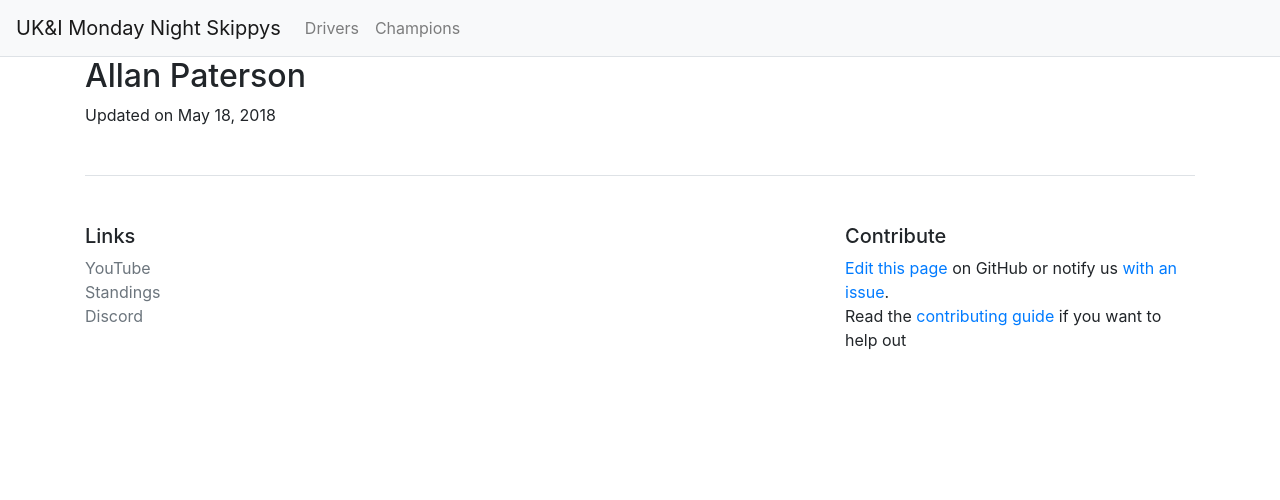
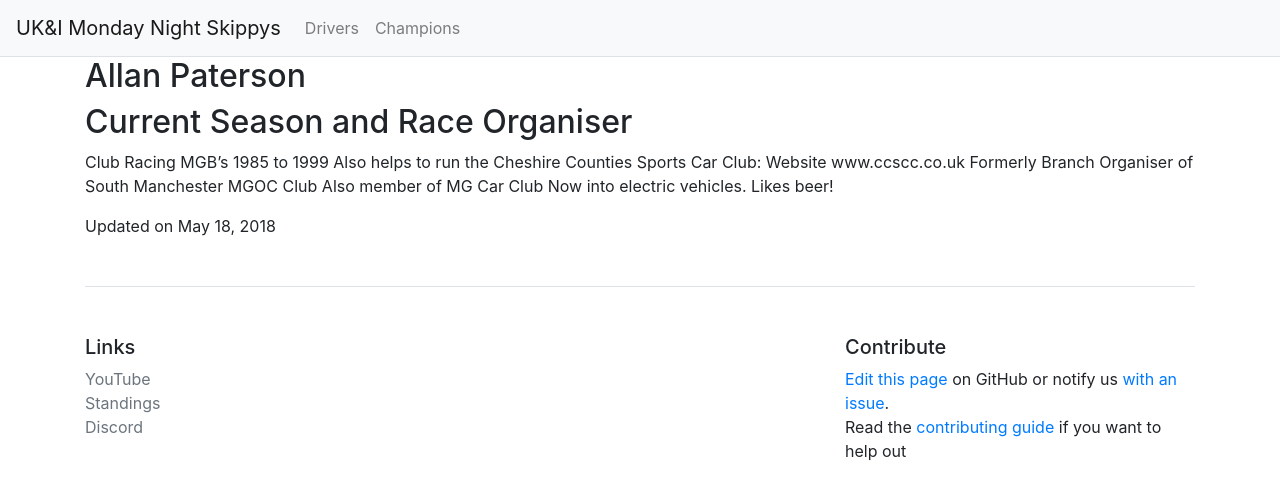
Before and after one commit to mondaynightskippys/mondaynightskippys.github.io, a Jekyll site: the page built from _drivers/allan_paterson.md, in a window 1280 px wide. Shown: the top 500 px of the page. Built offline with Jekyll 4.4.1, drawn with Linux system fonts in a browser that asks for light colours.

Commit message:
Update allan_paterson.md

```diff
--- a/_drivers/allan_paterson.md
+++ b/_drivers/allan_paterson.md
@@ -1,3 +1,11 @@
 ---
 title: Allan Paterson
 ---
+Current Season and Race Organiser
+---
+Club Racing MGB's 1985 to 1999
+Also helps to run the Cheshire Counties Sports Car Club: Website www.ccscc.co.uk
+Formerly Branch Organiser of South Manchester MGOC Club
+Also member of MG Car Club
+Now into electric vehicles.
+Likes beer!
```
